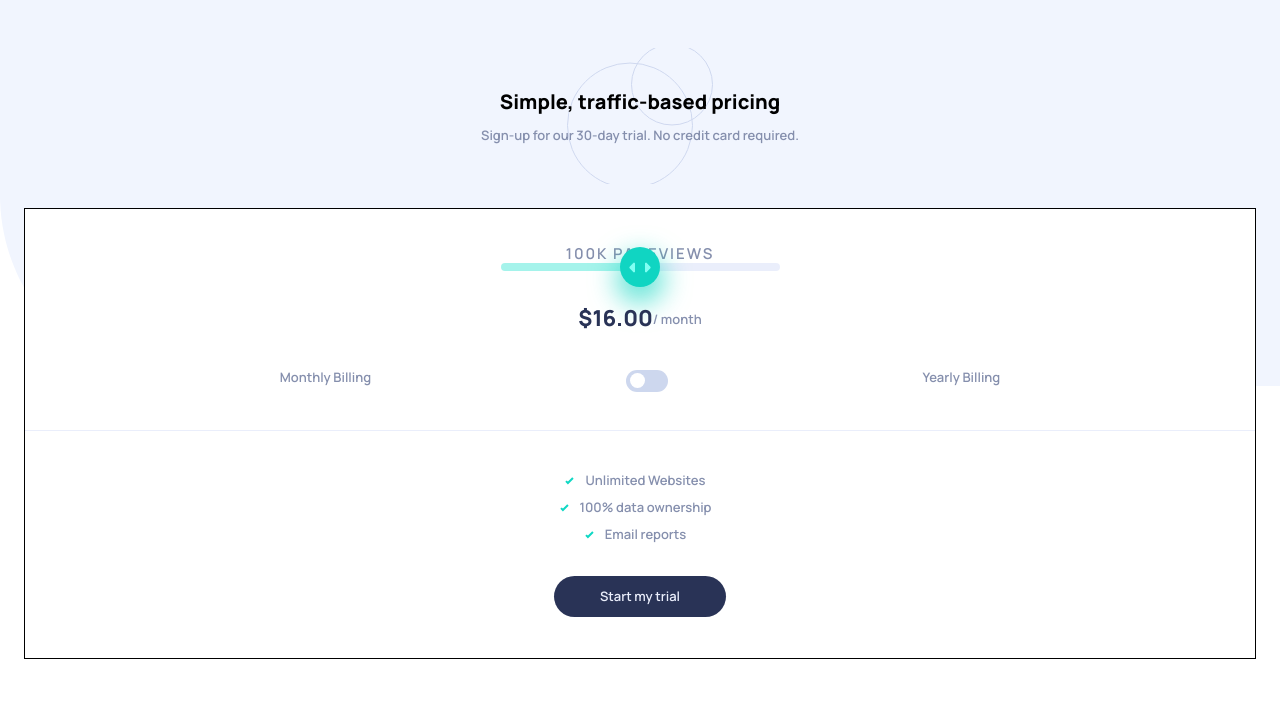
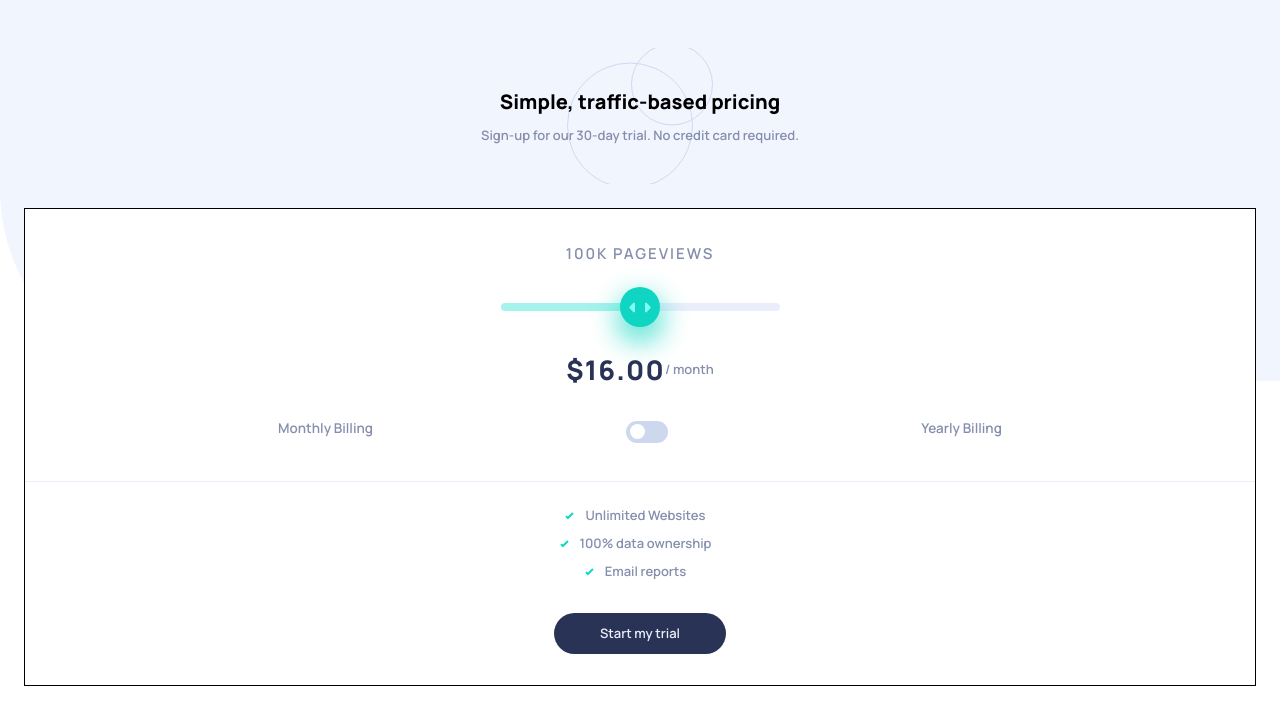
Before and after one commit to aycanogut/fem-pricing-component, a website built with Vite: page index.html in a window 1280 px wide. Built offline with nearby package versions, Linux system fonts and the light colour scheme.

Commit message:
updated / component spacings

```diff
--- a/styles/components/_component.scss
+++ b/styles/components/_component.scss
@@ -9,7 +9,6 @@
   //* component header section
   &__header {
     text-align: center;
-
     background: no-repeat url("../../images/pattern-circles.svg") center center;
     padding: 4.2em 0 3.6em 0;
 
@@ -43,6 +42,7 @@
     //* slider section
     &__slider {
       display: block;
+      margin: 4em 0 0 0;
 
       // slider
       &__input {
@@ -164,7 +164,7 @@
         display: flex;
         justify-content: center;
         align-items: center;
-        margin: 3.25rem 0 3.8rem 0;
+        margin: 4rem 0 3.6rem 0;
         color: $color-dark-desaturated-blue;
       }
 
@@ -253,7 +253,7 @@
   //* component footer section
   &__footer {
     margin: 0 auto;
-    padding: 2.8em 0 3.2em 0;
+    padding: 1.5em 0 2.4em 0;
     display: flex;
     flex-direction: column;
     align-items: center;
@@ -264,7 +264,7 @@
       align-items: center;
 
       &__item {
-        padding: 0.6rem 0 0.6rem 1.1rem;
+        padding: 0.7rem 0 0.6rem 1.1rem;
 
         &::marker {
           content: url("../../images/icon-check.svg");
```
Also changed, not shown: styles/style.css.
